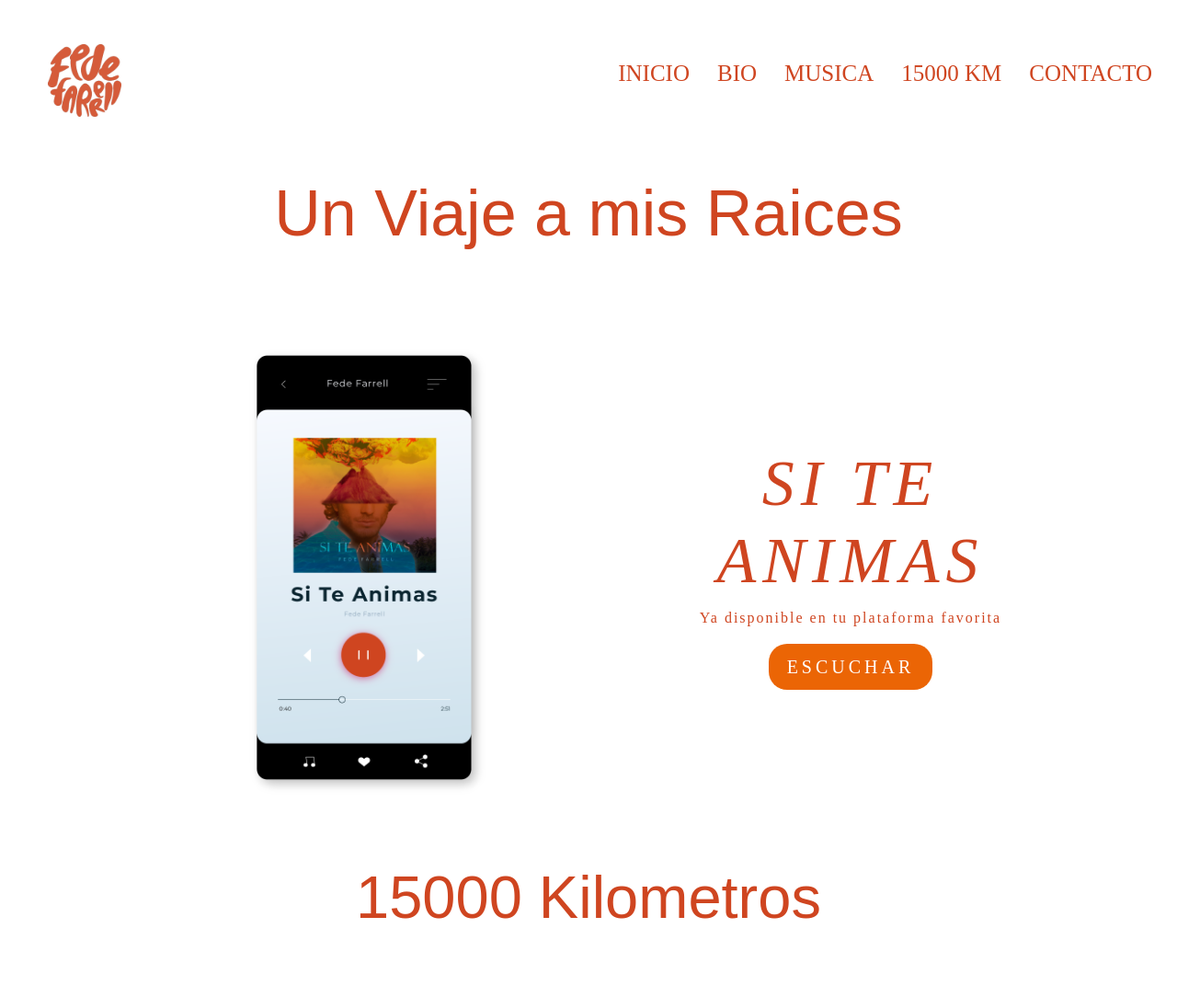
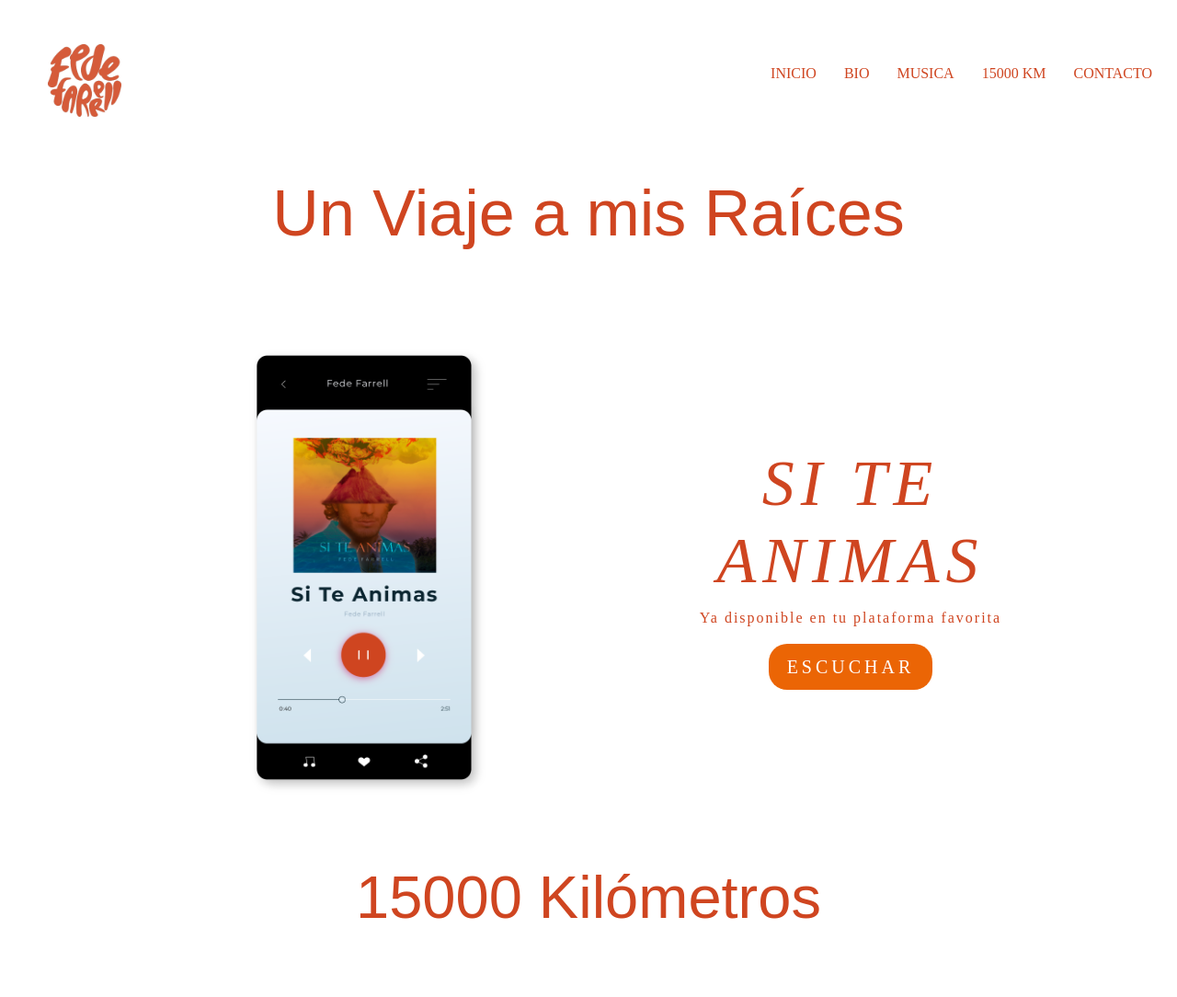
Before and after one commit to Tailandeso/PFViera, a website: page index.html in a window 1280 px wide. Shown: the top 1084 px of the page at 92% size. Drawn offline with nearby package versions, Linux system fonts and the light colour scheme; grey boxes are pictures that could not be loaded; a web font is replaced by a local one.

Commit message:
cambio de font-size en off-canva

```diff
--- a/index.html
+++ b/index.html
@@ -63,7 +63,7 @@
             </div>
         </div>
 </header>
-<h1 class="h1-titulo">Un Viaje a mis Raices</h1>
+<h1 class="h1-titulo">Un Viaje a mis Raíces</h1>
 
 <!-- main -->
 <main>
@@ -90,7 +90,7 @@
 
     <div class="hero2">
         <div class="hero2info">
-            <h2>15000 Kilometros</h2>
+            <h2>15000 Kilómetros</h2>
 
         </div>
     </div>
--- a/scss/layout/_contacto.scss
+++ b/scss/layout/_contacto.scss
@@ -36,6 +36,9 @@
         }
     }
 }
+.off-canva-navbar li a {
+    font-size: 16px;
+}
 
 
 //  variable en uso  //
```
Also changed, not shown: css/style.css, 1 other file.
